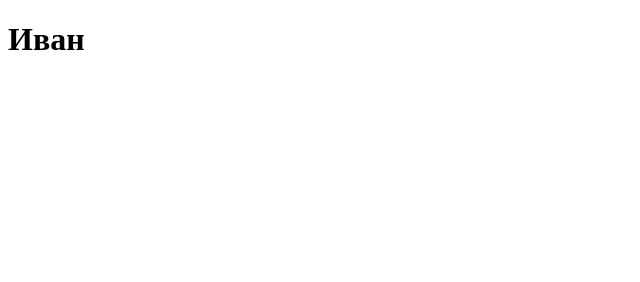
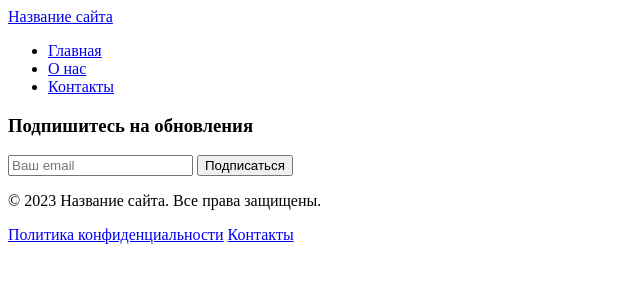
Before and after one commit to Pusushechka/site-, a plain HTML site: page index.html in a window 1280 px wide. Shown: the whole page, without its empty margins (0-640 px from the left). Drawn offline with Linux system fonts and the light colour scheme.

Commit message:
Add files via upload

```diff
--- a/index.html
+++ b/index.html
@@ -1,8 +1,43 @@
 <!DOCTYPE html>
-<html>
- <head>
- </head>
- <body>
-  <h1>Иван</h1>
- </body>
+<html lang="ru">
+<head>
+    <!-- Мета-теги, заголовок, подключение стилей -->
+</head>
+<body>
+    <header>
+        <a href="/" class="logo">Название сайта</a>
+        <nav>
+            <!-- Горизонтальное меню, превращающееся в бургер на мобильных -->
+            <ul>
+                <li><a href="index.html">Главная</a></li>
+                <li><a href="about.html">О нас</a></li>
+                <li><a href="contact.html">Контакты</a></li>
+            </ul>
+        </nav>
+    </header>
+
+    <div class="container"> <!-- Контейнер из фреймворка -->
+        <main>
+            <!-- Основной контент страницы -->
+        </main>
+        <aside>
+            <!-- Сайдбар: например, форма подписки, список категорий, баннер -->
+            <h3>Подпишитесь на обновления</h3>
+            <form>
+                <input type="email" placeholder="Ваш email">
+                <button type="submit">Подписаться</button>
+            </form>
+        </aside>
+    </div>
+
+    <footer>
+        <p>&copy; 2023 Название сайта. Все права защищены.</p>
+        <nav>
+            <a href="#">Политика конфиденциальности</a>
+            <a href="contact.html">Контакты</a>
+        </nav>
+    </footer>
+
+    <!-- Подключение скриптов -->
+</body>
 </html>
```
